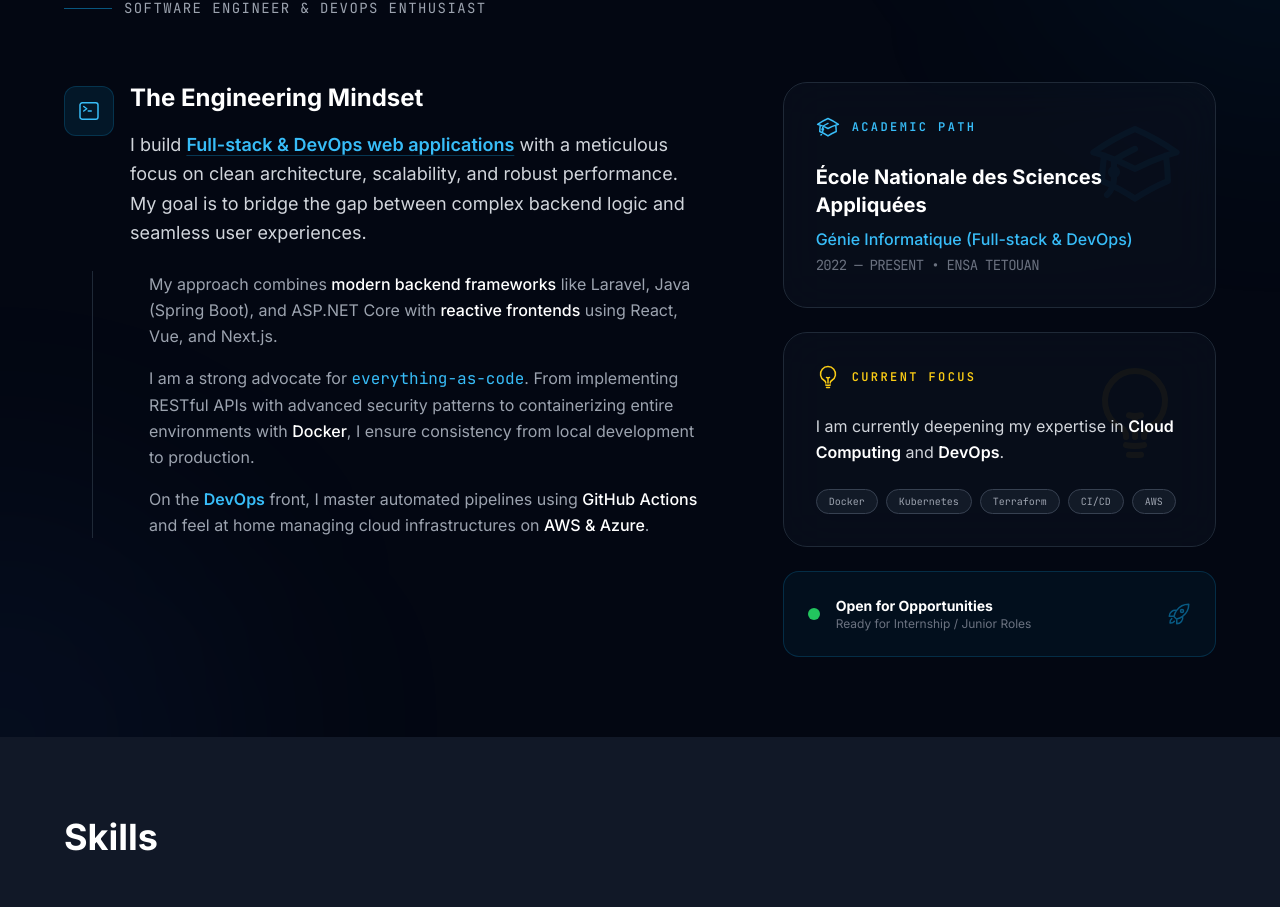
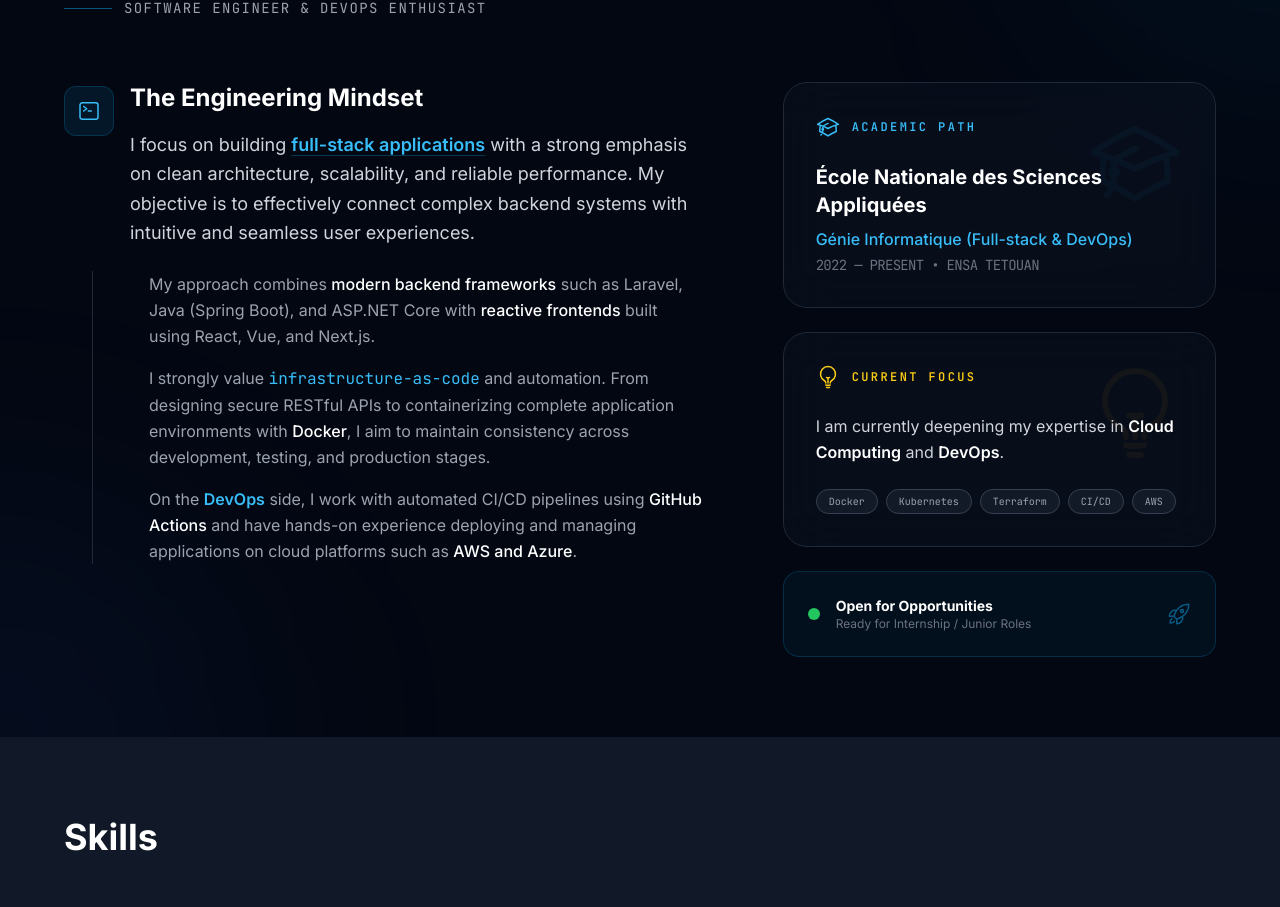
Before and after one commit to Mohammed-aymane-saber/portfolio, a React (Vite) app: page / in a window 1280 px wide. Shown: the part 938-1845 px from the top of the page. Built offline with nearby package versions, Linux system fonts and the light colour scheme.

Commit message:
feat: Add new About section component to display personal information and skills.

```diff
--- a/src/components/About.jsx
+++ b/src/components/About.jsx
@@ -73,20 +73,20 @@ const About = () => {
                                 <div className="space-y-4">
                                     <h3 className="text-2xl font-bold text-white">The Engineering Mindset</h3>
                                     <p className="text-gray-300 leading-relaxed text-lg">
-                                        I build <span className="text-primary-400 font-semibold underline decoration-primary-500/30 underline-offset-4">Full-stack & DevOps web applications</span> with a meticulous focus on clean architecture, scalability, and robust performance. My goal is to bridge the gap between complex backend logic and seamless user experiences.
+                                        I focus on building <span className="text-primary-400 font-semibold underline decoration-primary-500/30 underline-offset-4">full-stack applications</span> with a strong emphasis on clean architecture, scalability, and reliable performance. My objective is to effectively connect complex backend systems with intuitive and seamless user experiences.
                                     </p>
                                 </div>
                             </div>
 
                             <div className="pl-14 space-y-4 text-gray-400 leading-relaxed border-l border-gray-800 ml-7">
                                 <p>
-                                    My approach combines <span className="text-white font-medium">modern backend frameworks</span> like Laravel, Java (Spring Boot), and ASP.NET Core with <span className="text-white font-medium">reactive frontends</span> using React, Vue, and Next.js.
+                                    My approach combines <span className="text-white font-medium">modern backend frameworks</span> such as Laravel, Java (Spring Boot), and ASP.NET Core with <span className="text-white font-medium">reactive frontends</span> built using React, Vue, and Next.js.
                                 </p>
                                 <p>
-                                    I am a strong advocate for <span className="text-primary-400 font-mono">everything-as-code</span>. From implementing RESTful APIs with advanced security patterns to containerizing entire environments with <span className="text-white font-medium">Docker</span>, I ensure consistency from local development to production.
+                                    I strongly value <span className="text-primary-400 font-mono">infrastructure-as-code</span> and automation. From designing secure RESTful APIs to containerizing complete application environments with <span className="text-white font-medium">Docker</span>, I aim to maintain consistency across development, testing, and production stages.
                                 </p>
                                 <p>
-                                    On the <span className="text-primary-400 font-semibold">DevOps</span> front, I master automated pipelines using <span className="text-white font-medium">GitHub Actions</span> and feel at home managing cloud infrastructures on <span className="text-white font-medium">AWS & Azure</span>.
+                                    On the <span className="text-primary-400 font-semibold">DevOps</span> side, I work with automated CI/CD pipelines using <span className="text-white font-medium">GitHub Actions</span> and have hands-on experience deploying and managing applications on cloud platforms such as <span className="text-white font-medium">AWS and Azure</span>.
                                 </p>
                             </div>
                         </motion.div>
```
